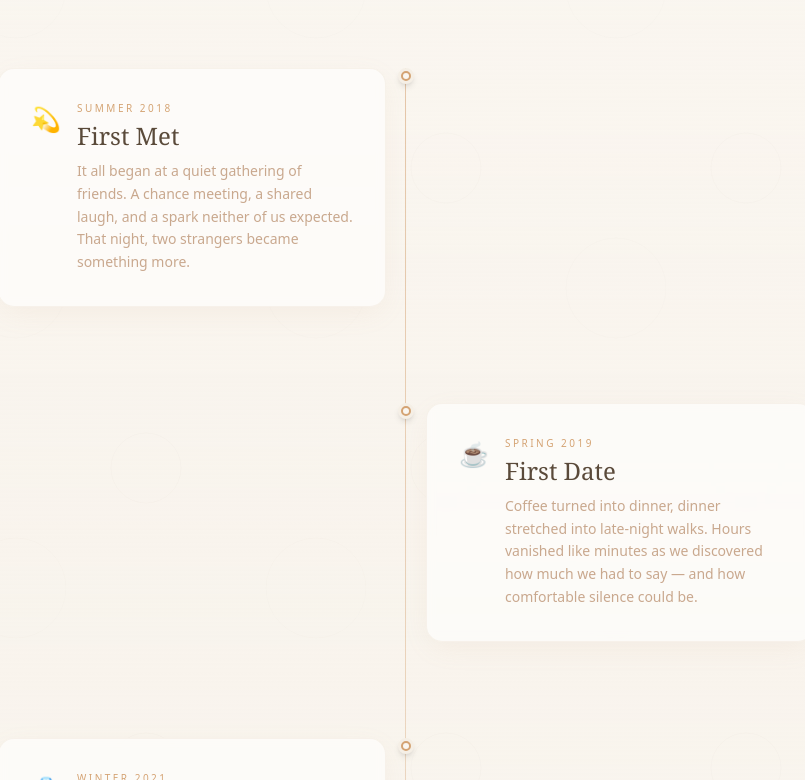
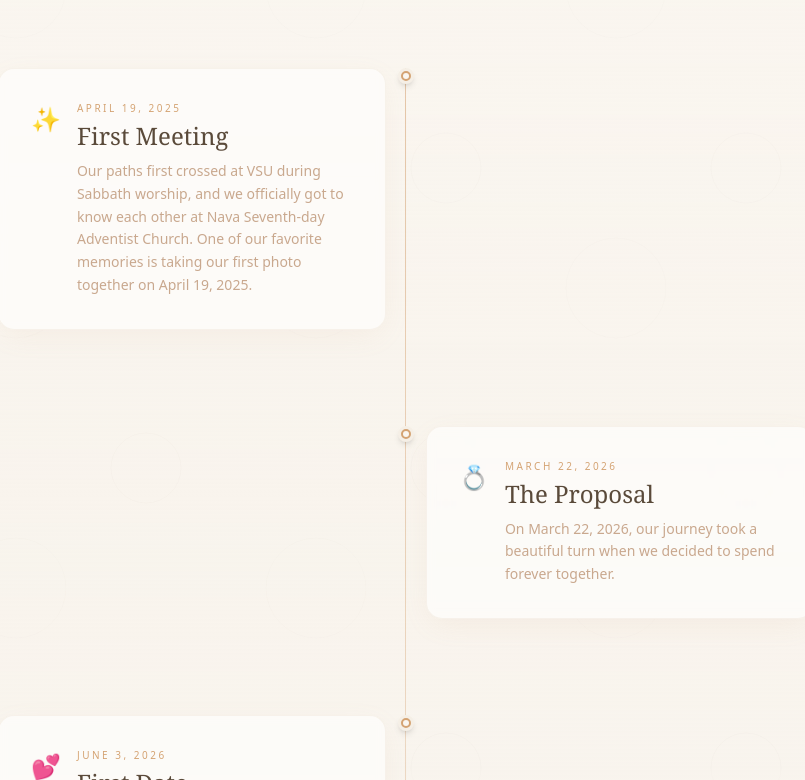
Before and after one commit to Japh09066/wedding-invitation, a Next.js app: page / in a window 1280 px wide. Shown: the part 1400-2180 px from the top of the page, without its empty margins (234-1039 px from the left). Built offline with nearby package versions, Linux system fonts and the light colour scheme; no server answers.

Commit message:
our story: update with real milestones

```diff
--- a/app/components/OurStory.tsx
+++ b/app/components/OurStory.tsx
@@ -5,31 +5,31 @@ import { useRef } from 'react';
 
 const storyMilestones = [
   {
-    date: 'Summer 2018',
-    title: 'First Met',
+    date: 'April 19, 2025',
+    title: 'First Meeting',
     description:
-      'It all began at a quiet gathering of friends. A chance meeting, a shared laugh, and a spark neither of us expected. That night, two strangers became something more.',
-    icon: '💫',
+      'Our paths first crossed at VSU during Sabbath worship, and we officially got to know each other at Nava Seventh-day Adventist Church. One of our favorite memories is taking our first photo together on April 19, 2025.',
+    icon: '✨',
   },
   {
-    date: 'Spring 2019',
+    date: 'March 22, 2026',
+    title: 'The Proposal',
+    description:
+      'On March 22, 2026, our journey took a beautiful turn when we decided to spend forever together.',
+    icon: '💍',
+  },
+  {
+    date: 'June 3, 2026',
     title: 'First Date',
     description:
-      'Coffee turned into dinner, dinner stretched into late-night walks. Hours vanished like minutes as we discovered how much we had to say — and how comfortable silence could be.',
-    icon: '☕',
-  },
-  {
-    date: 'Winter 2021',
-    title: 'The Proposal',
-    description:
-      'Under a canopy of stars at our favorite spot, a question that had been whispered in the heart for months finally found its voice. The answer was — and always will be — yes.',
-    icon: '💍',
+      'A simple but special date at 7-Eleven on June 3, 2026\u2014proof that the best moments are often the simplest ones.',
+    icon: '💕',
   },
   {
     date: 'August 18, 2026',
     title: 'The Wedding',
     description:
-      'The beginning of forever. Surrounded by the people who matter most, we will finally say the words we have been waiting for: \u201cI do.\u201d This is the day we have dreamed of.',
+      'And now, with grateful hearts, we look forward to celebrating our wedding day on August 18, 2026, surrounded by the people we love.',
     icon: '💒',
   },
 ];
```
